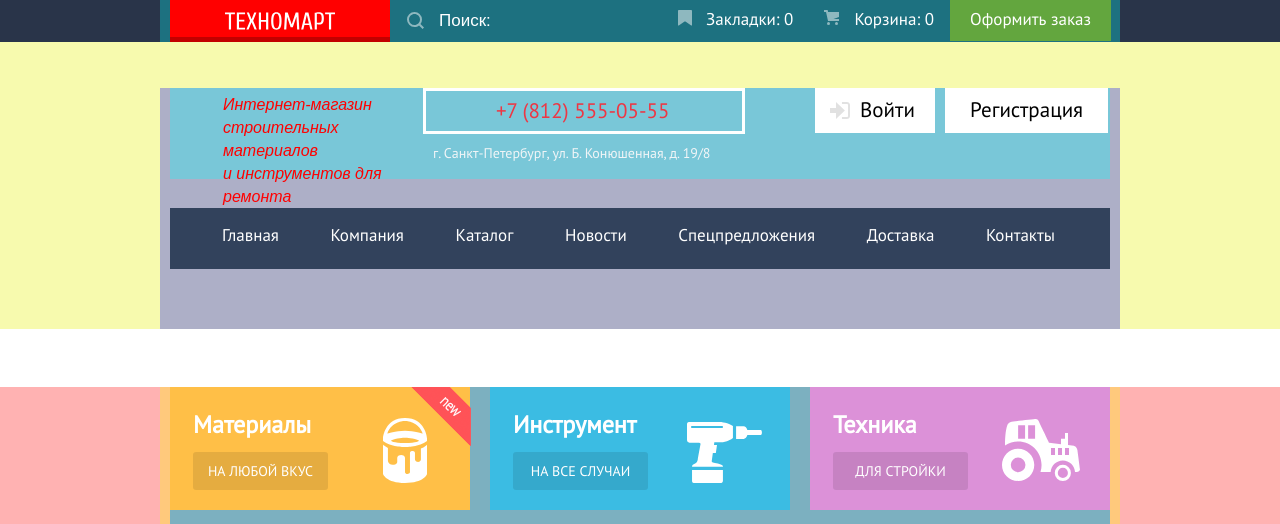
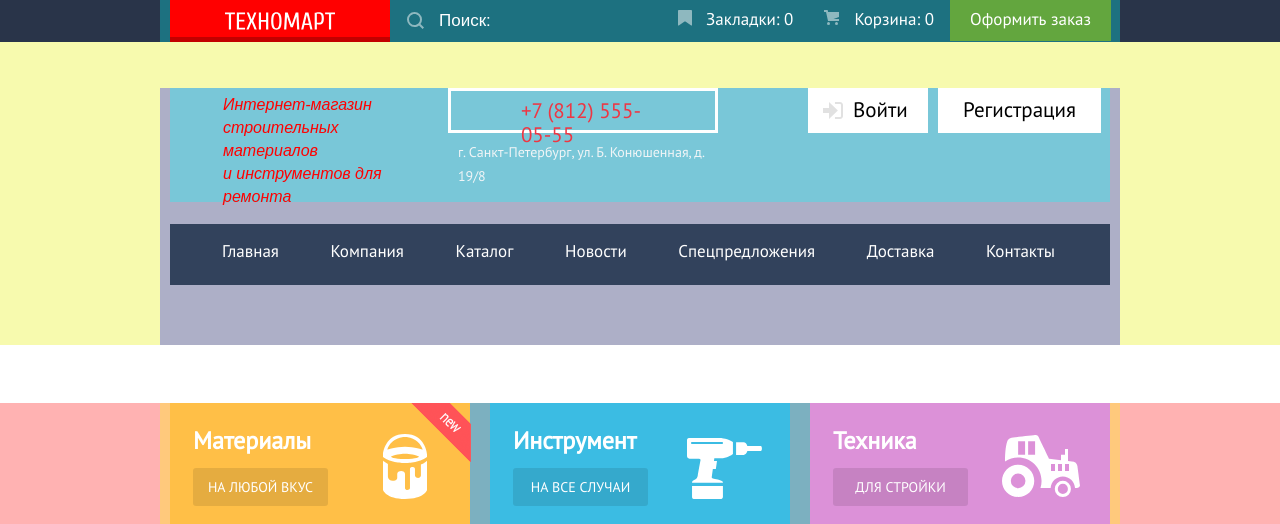
Before and after one commit to EliasLu42/825773-technomart-25, a plain HTML site: page index.html in a window 1280 px wide. Shown: the top 524 px of the page. Drawn offline with nearby package versions, Linux system fonts and the light colour scheme; files whose address does not match are found by name; a web font is replaced by a local one.

Commit message:
Update style.css

```diff
--- a/css/style.css
+++ b/css/style.css
@@ -205,11 +205,13 @@ h1 {
 	font-family: "Cuprum", sans-serif;
 	font-stretch: normal;
 	text-align: left;
-	width: 197px;
+	width: 200px;
   height: 60px;
 
 }
 .number {
+	width: 264px;
+	height: 39px;
 	border: 3px solid white;
 }
 .contacts {
@@ -249,7 +251,7 @@ h1 {
 
 .header-middle {
 	display: flex;
-	margin-bottom: 29px;
+	margin-bottom: 22px;
 }
 
 .header-bottom {
@@ -268,6 +270,14 @@ h1 {
 	padding-bottom: 23px;
 	padding-top: 18px;
 }
+
+.navigation-item a{
+/*	padding-top: 18px;
+	padding-bottom: 23px;
+	padding-left: 10px;*/
+
+}
+
 
 .top-navigation-item {
 	margin-left: 50px;
@@ -356,6 +366,7 @@ h1 {
 	margin-left: 0px;
 	margin-right: 0px;
 }
+
 
 .login-registration {
 	margin: 0px;
@@ -528,7 +539,6 @@ h1 {
 
 .banners-item .button {
 	display: flex;
-	/*opacity: 0.1;*/
 	color: white;
 	box-sizing: border-box;
 	margin-left: 23px;
@@ -541,6 +551,14 @@ h1 {
 	border-radius: 3px;
 	width: 135px;
 	min-height: 38px;
+}
+
+.banners-item .button:hover {
+	background-color:rgba(0,0,0,0.2);
+}
+
+.banners-item .button:active {
+	background-color:rgba(0,0,0,0.3);
 }
 
 .banners-list :nth-child(5) {
@@ -1006,9 +1024,20 @@ h2 {
 	font-size: 18px;
 	line-height: 24px;
 	color: #f1f5f7;
-	width: 322px;
-	margin-left: 3px;
+	width: 280px;
 	font-weight: 100;
+	margin-left: 40px;
+}
+
+.login-registration {
+	width: 370px;
+	margin-left: 50px;
+
+
+}
+
+.registration-list {
+	margin-right: -60px;
 }
 
 .footer-middle {
```
